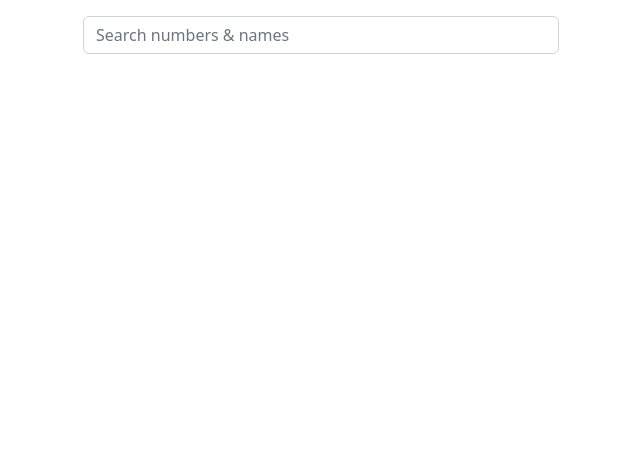
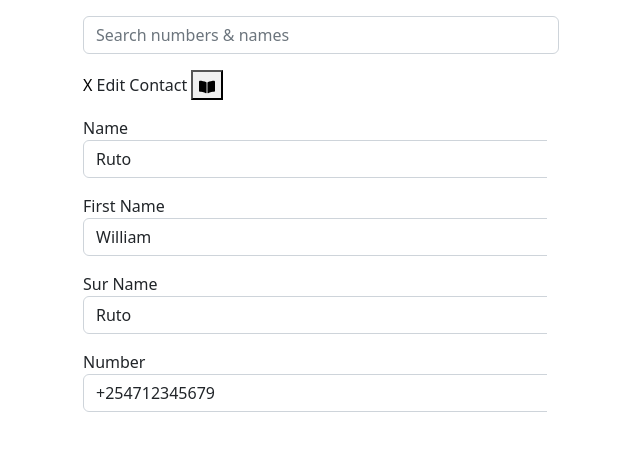
Before and after one commit to JoelOgira/Contact-Management, a React (Vite) app: page /edit/3 in a window 1280 px wide. Shown: the top 450 px of the page, without its empty margins (331-971 px from the left). Built offline with nearby package versions, Linux system fonts and the light colour scheme; data requests are answered from the project's data file.

Commit message:
Added Edit feature

```diff
--- a/data/db.json
+++ b/data/db.json
@@ -5,7 +5,7 @@
       "name": "Ruto",
       "firstName": "William",
       "surName": "Ruto",
-      "number": "0712345678"
+      "number": "+254712345679"
     },
     {
       "id": 4,
@@ -20,6 +20,13 @@
       "firstName": "John",
       "surName": "Doe",
       "number": "07122200022"
+    },
+    {
+      "id": 6,
+      "name": "James Waithera",
+      "firstName": "James",
+      "surName": "",
+      "number": "+254709876254"
     }
   ]
 }
--- a/src/App.jsx
+++ b/src/App.jsx
@@ -21,6 +21,10 @@ const [name, setName] = useState('');
 const [firstName, setFirstName] = useState('');
 const [surName, setSurName] = useState('');
 const [number, setNumber] = useState('');
+const [editName, setEditName] = useState('');
+const [editFirstName, setEditFirstName] = useState('');
+const [editSurName, setEditSurName] = useState('');
+const [editNumber, setEditNumber] = useState('');
 
 
 const history = useNavigate();
@@ -63,6 +67,21 @@ const addContact = async (e) => {
   }
 }
 
+const handleEdit = async (id) => {
+  const editedContacts = {id, name: editName, firstName: editFirstName, surName: editSurName, number: editNumber};
+  try {
+    const response = await api.put(`/contacts/${id}`, editedContacts);
+    setContacts(contacts.map(contact => contact.id === id ? { ...response.data} : contact));
+    setEditName('');
+    setEditFirstName('');
+    setEditSurName('');
+    setEditNumber('');
+    history('/');
+  } catch (error) {
+    console.log(error.message);
+  }
+}
+
 const handleDelete = async (id) => {
   try {
     await api.delete(`/contacts/${id}`);
@@ -80,7 +99,7 @@ const handleDelete = async (id) => {
         <Route path="/" element={<Home contacts={searchContacts} />} />
         <Route path="/new" element={<NewContact name={name} setName={setName} firstName={firstName} setFirstName={setFirstName} surName={surName} setSurName={setSurName} number={number} setNumber={setNumber} addContact={addContact} />} />
         <Route path="/contact/:id" element={<ContactShowcase contacts={contacts} handleDelete={handleDelete} />} />
-        <Route path="/edit/:id" element={<EditContact />} />
+        <Route path="/edit/:id" element={<EditContact handleEdit={handleEdit} contacts={contacts} editName={editName} setEditName={setEditName} editFirstName={editFirstName} setEditFirstName={setEditFirstName} editSurName={editSurName} setEditSurName={setEditSurName} editNumber={editNumber} setEditNumber={setEditNumber} />} />
         <Route path="*" element={<ErrorPage />} />
       </Routes>
     </div>
--- a/src/Components/ContactShowcase.jsx
+++ b/src/Components/ContactShowcase.jsx
@@ -1,5 +1,5 @@
 import { useParams } from "react-router-dom";
-import { FaPhone, FaFacebookMessenger, FaBell, FaPhoneAlt, FaShareAlt, FaPenAlt, FaWhatsapp, FaTrashAlt } from "react-icons/fa";
+import { FaFacebookMessenger, FaBell, FaPhoneAlt, FaShareAlt, FaPenAlt, FaWhatsapp, FaTrashAlt } from "react-icons/fa";
 import { Link } from "react-router-dom";
 
 const ContactShowcase = ({ contacts, handleDelete }) => {
@@ -21,7 +21,9 @@ const ContactShowcase = ({ contacts, handleDelete }) => {
                 <p><span>{<FaWhatsapp className="whatsappIcon" />}</span> Message {contact.number} </p>
                 <p className="my-3 lead">Groups and Ringtone</p>
                 <p><span>{<FaBell className="bellIcon" />}</span> Default ringtone</p>
+                <button className="btn">{<FaShareAlt />}</button>
                 <button className="btn btn-outline-danger" onClick={() => handleDelete(contact.id)}><FaTrashAlt /></button>
+                <Link to={`/edit/${contact.id}`}><button className="btn btn-outline-success">{<FaPenAlt />}</button></Link>
             </>
         }
         {!contact &&
--- a/src/Components/EditContact.jsx
+++ b/src/Components/EditContact.jsx
@@ -1,9 +1,70 @@
-import { useParams } from "react-router-dom";
+import { useEffect } from "react";
+import { useParams, Link } from "react-router-dom";
+import { FaBookOpen } from "react-icons/fa";
 
-const EditContact = ({}) => {
+const EditContact = ({
+  handleEdit, contacts, editName, setEditName, editFirstName, setEditFirstName, editSurName, setEditSurName, editNumber, setEditNumber
+}) => {
+
+  const { id } = useParams();
+  const contact = contacts.find(contact => (contact.id).toString() === id);
+
+  useEffect(() => {
+    if(contact) {
+      setEditName(contact.name);
+      setEditFirstName(contact.firstName);
+      setEditSurName(contact.surName);
+      setEditNumber(contact.number);
+    }
+  }, [contact, setEditName, setEditFirstName, setEditSurName, setEditNumber])
+
     return (
       <main className="EditContact ">
-
+        {editName &&
+          <>
+            <form className="NewContact container" onSubmit={e => e.preventDefault()}>
+              <div className="addTop">
+                <p><span><Link to="/">X</Link></span> Edit Contact <span><button type="submit" onClick={() => handleEdit(contact.id)}><FaBookOpen /></button></span></p>
+              </div>
+              <label htmlFor="Add Name">Name</label>
+              <input
+                type="text"
+                required
+                className="form-control mb-3"
+                value={editName}
+                onChange={(e) => setEditName(e.target.value)}
+              />
+              <label htmlFor="Add First Name">First Name</label>
+              <input
+                type="text"
+                className="form-control mb-3"
+                value={editFirstName}
+                onChange={(e) => setEditFirstName(e.target.value)}
+              />
+              <label htmlFor="Add Sur Name">Sur Name</label>
+              <input
+                type="text"
+                className="form-control mb-3"
+                value={editSurName}
+                onChange={(e) => setEditSurName(e.target.value)}
+              />
+              <label htmlFor="Add Number">Number</label>
+              <input
+                type="text"
+                required
+                className="form-control mb-3"
+                value={editNumber}
+                onChange={(e) => setEditNumber(e.target.value)}
+              />
+            </form>
+          </>
+        }
+        {!editName &&
+          <>
+            <p className="my-4 text-center">Ooops! There was an error</p>
+            <Link to="/" className="text-center">Go back to Contacts</Link>
+          </>
+        }
       </main>
     )
   }
--- a/src/Components/NewContact.jsx
+++ b/src/Components/NewContact.jsx
@@ -16,29 +16,29 @@ const NewContact = ({
       <input
         type="text"
         required
-        className="form-control"
+        className="form-control mb-3"
         value={name}
         onChange={(e) => setName(e.target.value)}
       />
-      <label htmlFor="Add First Name">firstname</label>
+      <label htmlFor="Add First Name">First Name</label>
       <input
         type="text"
-        className="form-control"
+        className="form-control mb-3"
         value={firstName}
         onChange={(e) => setFirstName(e.target.value)}
       />
-      <label htmlFor="Add Sur Name">surname</label>
+      <label htmlFor="Add Sur Name">Sur Name</label>
       <input
         type="text"
-        className="form-control"
+        className="form-control mb-3"
         value={surName}
         onChange={(e) => setSurName(e.target.value)}
       />
-      <label htmlFor="Add Name">Name</label>
+      <label htmlFor="Add Number">Number</label>
       <input
         type="text"
         required
-        className="form-control"
+        className="form-control mb-3"
         value={number}
         onChange={(e) => setNumber(e.target.value)}
       />
```
